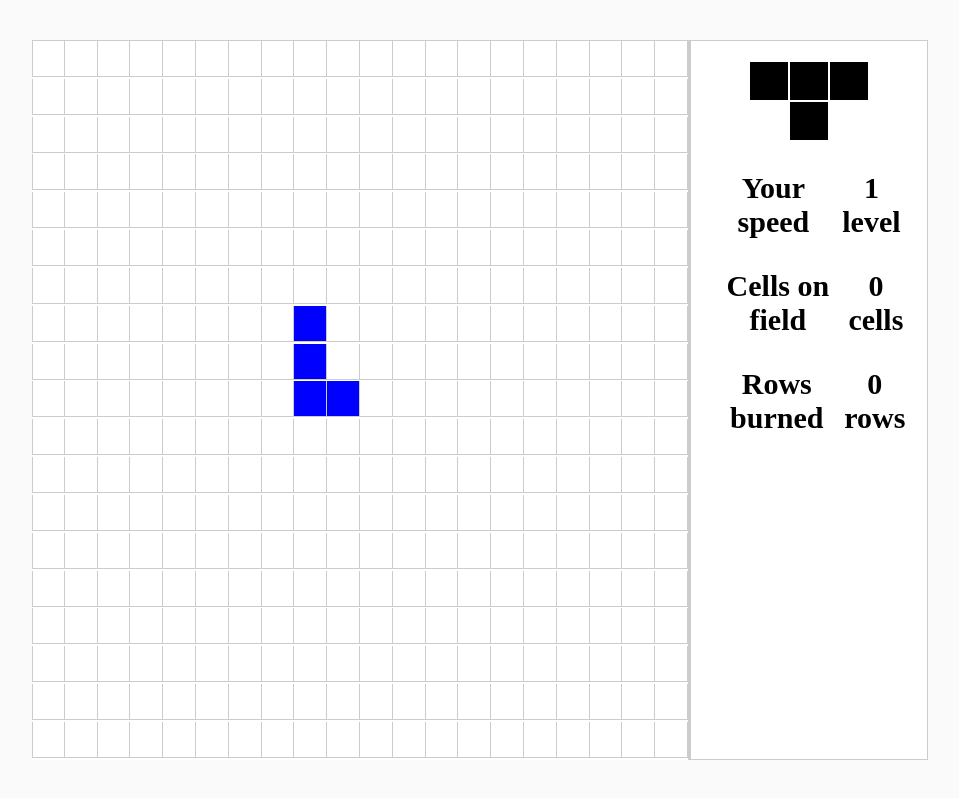
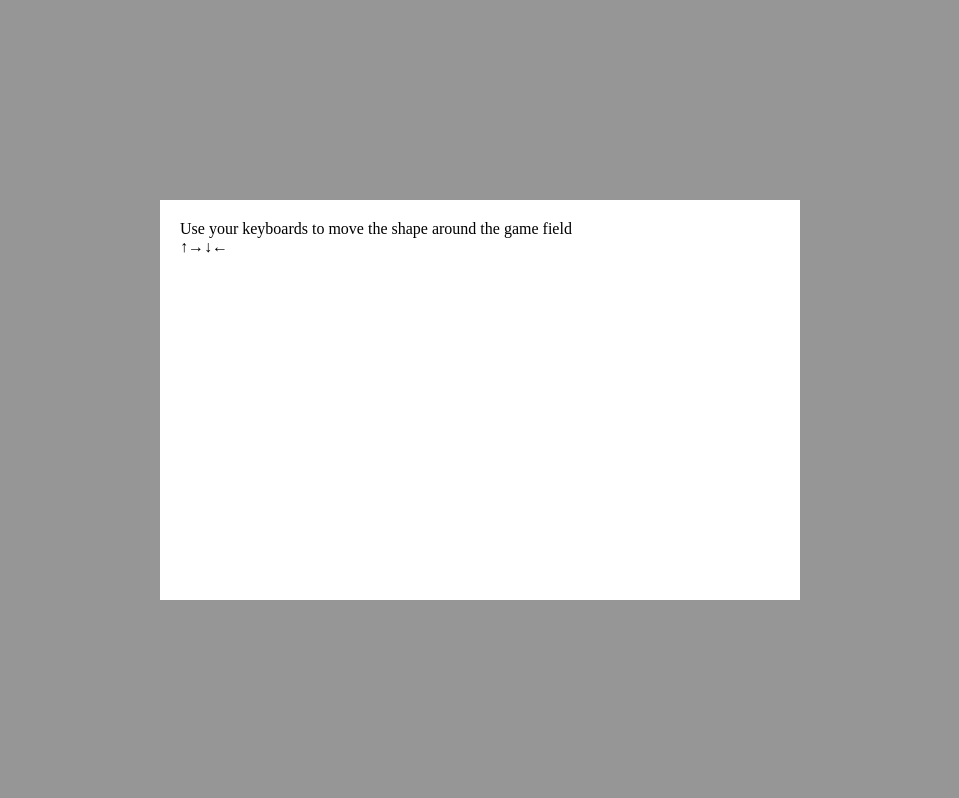
Before and after one commit to KirillTovpinets/tetris-game, a React (Create React App) app: page / in a window 1280 px wide. Shown: the whole page, without its empty margins (160-1119 px from the left). Built offline with nearby package versions, Linux system fonts and the light colour scheme.

Commit message:
implement welcome screen

```diff
--- a/src/App.tsx
+++ b/src/App.tsx
@@ -4,6 +4,7 @@ import GameField from './components/GameField';
 import GameOverSceen from './components/GameOverSceen';
 import { PauseSceen } from './components/PauseScreen';
 import Statistics from './components/Statistics';
+import WelcomeScreen from './components/WelcomeScreen';
 import {
   GAME_SPEED,
   PAUSE_BUTTON,
@@ -19,6 +20,7 @@ function App() {
   const [gameSpeed, setGameSpeed] = useState(GAME_SPEED);
   const [speedTimerId, setSpeedTimerId] = useState<any>(null);
   const setSpeedLevel = useSetRecoilState(speedLevelAtom);
+  const [startTheGame, setStartTheGame] = useState(false);
 
   useEffect(() => {
     if (gameOver && speedTimerId) {
@@ -63,6 +65,7 @@ function App() {
 
   return (
     <div className="App">
+      {startTheGame && (
         <div className="container">
           <GameField
             isPaused={pause}
@@ -71,8 +74,10 @@ function App() {
           />
           <Statistics />
         </div>
+      )}
       {pause && <PauseSceen />}
       {gameOver && <GameOverSceen />}
+      {!startTheGame && <WelcomeScreen />}
     </div>
   );
 }
--- /dev/null
+++ b/src/components/ModalContent.tsx
@@ -0,0 +1,9 @@
+import { FunctionComponent, PropsWithChildren } from 'react';
+import '../styles/ModalContent.css';
+interface ModalContentProps extends PropsWithChildren {}
+
+const ModalContent: FunctionComponent<ModalContentProps> = ({ children }) => {
+  return <div className="modal-content">{children}</div>;
+};
+
+export default ModalContent;
--- a/src/components/Statistics.tsx
+++ b/src/components/Statistics.tsx
@@ -37,6 +37,7 @@ const Statistics: FunctionComponent<StatisticsProps> = () => {
   return (
     <div className="statistics">
       <NextShapePreview />
+      <hr />
       <span className="statistic-item">
         <span className="title">Your speed</span>
         <span className="value"> {speedLevel} level</span>
@@ -49,6 +50,10 @@ const Statistics: FunctionComponent<StatisticsProps> = () => {
         <span className="title">Rows burned</span>
         <span className="value">{rowsBurned} rows</span>
       </span>
+      <hr />
+      <p className="description">
+        Press <code>P</code> key to pause the game
+      </p>
     </div>
   );
 };
--- /dev/null
+++ b/src/components/WelcomeScreen.tsx
@@ -0,0 +1,24 @@
+import { FunctionComponent } from 'react';
+import '../styles/WelcomeScreen.css';
+import { Modal } from './Modal';
+import ModalContent from './ModalContent';
+
+interface WelcomeScreenProps {}
+
+const WelcomeScreen: FunctionComponent<WelcomeScreenProps> = () => {
+  return (
+    <Modal>
+      <ModalContent>
+        Use your keyboards to move the shape around the game field
+        <div className="arrows">
+          <span className="arrow top"></span>
+          <span className="arrow right"></span>
+          <span className="arrow bottom"></span>
+          <span className="arrow left"></span>
+        </div>
+      </ModalContent>
+    </Modal>
+  );
+};
+
+export default WelcomeScreen;
--- /dev/null
+++ b/src/styles/ModalContent.css
@@ -0,0 +1,6 @@
+.modal-content {
+  background-color: #fff;
+  padding: 20px;
+  height: 50%;
+  width: 50%;
+}
--- a/src/styles/NextShapePreview.css
+++ b/src/styles/NextShapePreview.css
@@ -1,3 +1,6 @@
+.next-shape-preview {
+  margin: 30px 0px;
+}
 .next-shape-preview .shape-row {
   display: flex;
   justify-content: center;
--- a/src/styles/Statistics.css
+++ b/src/styles/Statistics.css
@@ -14,3 +14,11 @@
   font-weight: 600;
   text-align: center;
 }
+
+.statistics .description {
+  font-size: 20px;
+}
+
+.statistics .statistic-item:last-of-type {
+  margin-bottom: 30px;
+}
--- /dev/null
+++ b/src/styles/WelcomeScreen.css
@@ -0,0 +1,15 @@
+.arrows .arrow.right::before {
+  content: '\2192';
+}
+
+.arrows .arrow.left::before {
+  content: '\2190';
+}
+
+.arrows .arrow.bottom::before {
+  content: '\2193';
+}
+
+.arrows .arrow.top::before {
+  content: '\2191';
+}
```
Lines whose indentation alone changed are shown as unchanged.
